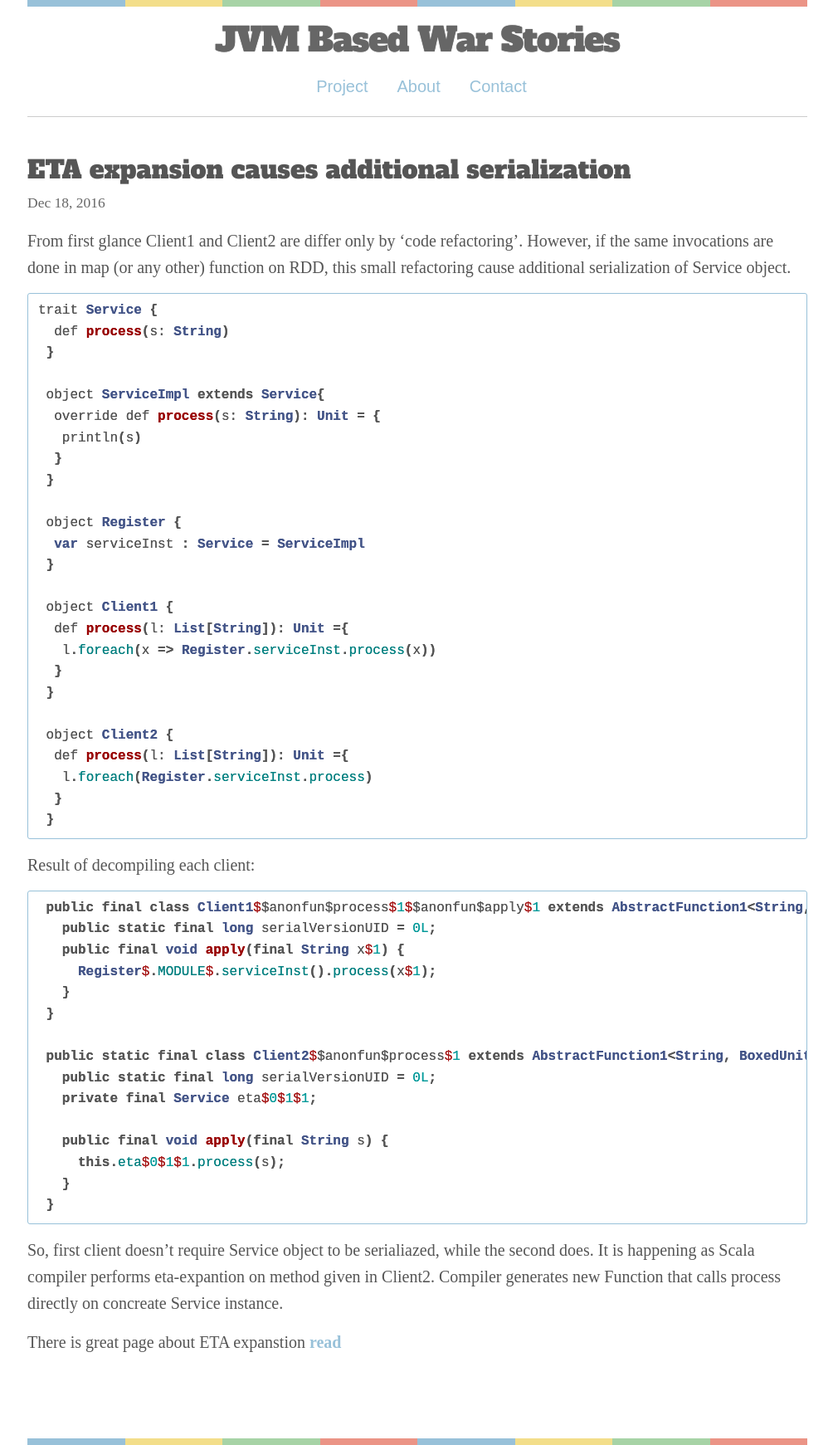
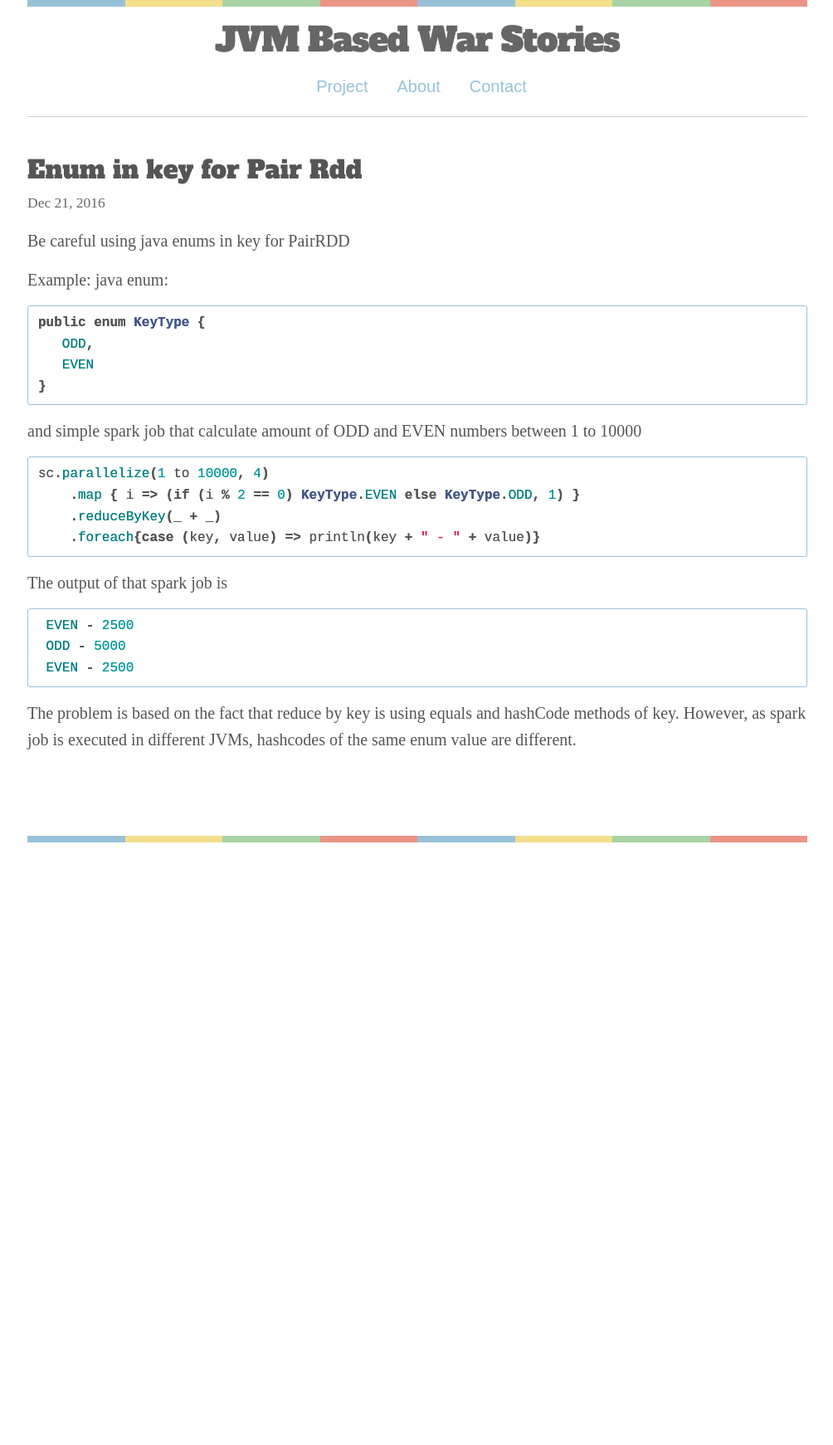
Before and after one commit to ngorchakova/jvmwarstories, a Jekyll site: the page built from _posts/2016-12-21-enum-key.md, in a window 1280 px wide. Shown: the whole page at 83% size, without its empty margins (137-1141 px from the left). Built offline with Jekyll 4.4.1, drawn with Linux system fonts in a browser that asks for light colours; some web fonts are replaced; comment, search, counter and statistics services are not loaded; after the commit the page ends 1015 px from its top, so only the background shows below that.

Commit message:
fix posts names and tags; migrate post for updateStateByKey

```diff
--- a/_posts/2016-12-21-enum-key.md
+++ b/_posts/2016-12-21-enum-key.md
@@ -1,58 +1,35 @@
 ---
 layout: post
-title: ETA expansion causes additional serialization
-date: 2016-12-18 00:00:00 +00:00
-tags: [compiler, eta-expansion, scala, serialization]
+title: Enum in key for Pair Rdd
+date: 2016-12-21 00:00:00 +00:00
+tags: [enum, spark]
 ---
-From first glance Client1 and Client2 are differ only by 'code refactoring'. However, if the same invocations are done in map (or any other) function on RDD, this small refactoring cause additional serialization of Service object.
+Be careful using java enums in key for PairRDD
+
+Example:
+java enum:
+{% highlight java %}
+public enum KeyType {
+   ODD,
+   EVEN
+}
+{% endhighlight %}
+
+and simple spark job that calculate amount of ODD and EVEN numbers between 1 to 10000
 
 {% highlight java %}
-trait Service {
-  def process(s: String)
- }
-
- object ServiceImpl extends Service{
-  override def process(s: String): Unit = {
-   println(s)
-  }
- }
-
- object Register {
-  var serviceInst : Service = ServiceImpl
- }
-
- object Client1 {
-  def process(l: List[String]): Unit ={
-   l.foreach(x => Register.serviceInst.process(x))
-  }
- }
-
- object Client2 {
-  def process(l: List[String]): Unit ={
-   l.foreach(Register.serviceInst.process)
-  }
- }
+sc.parallelize(1 to 10000, 4)
+    .map { i => (if (i % 2 == 0) KeyType.EVEN else KeyType.ODD, 1) }
+    .reduceByKey(_ + _)
+    .foreach{case (key, value) => println(key + " - " + value)}
 {% endhighlight %}
 
-Result of decompiling each client:
+The output of that spark job is
+
 {% highlight java %}
- public final class Client1$$anonfun$process$1$$anonfun$apply$1 extends AbstractFunction1<String, BoxedUnit> implements Serializable {
-   public static final long serialVersionUID = 0L;
-   public final void apply(final String x$1) {
-     Register$.MODULE$.serviceInst().process(x$1);
-   }
- }
-
- public static final class Client2$$anonfun$process$1 extends AbstractFunction1<String, BoxedUnit> implements Serializable {
-   public static final long serialVersionUID = 0L;
-   private final Service eta$0$1$1;
-
-   public final void apply(final String s) {
-     this.eta$0$1$1.process(s);
-   }
- }
+ EVEN - 2500
+ ODD - 5000
+ EVEN - 2500
 {% endhighlight %}
 
-So, first client doesn't require Service object to be serialiazed, while the second does. It is happening as Scala compiler performs eta-expantion on method given in Client2. Compiler generates new Function that calls process directly on concreate Service instance.
-
-There is great page about ETA expanstion [**read**](http://blog.jaceklaskowski.pl/2013/11/23/how-much-one-ought-to-know-eta-expansion.html)
+The problem is based on the fact that reduce by key is using equals and hashCode methods of key. However, as spark job is executed in different JVMs, hashcodes of the same enum value are different.
```
Also changed, not shown: _posts/2016-12-23-backpressure.md (+3 -3 lines), _posts/2017-01-12-updateStateByKey-mapWithState.md (added, +71 -0 lines).
